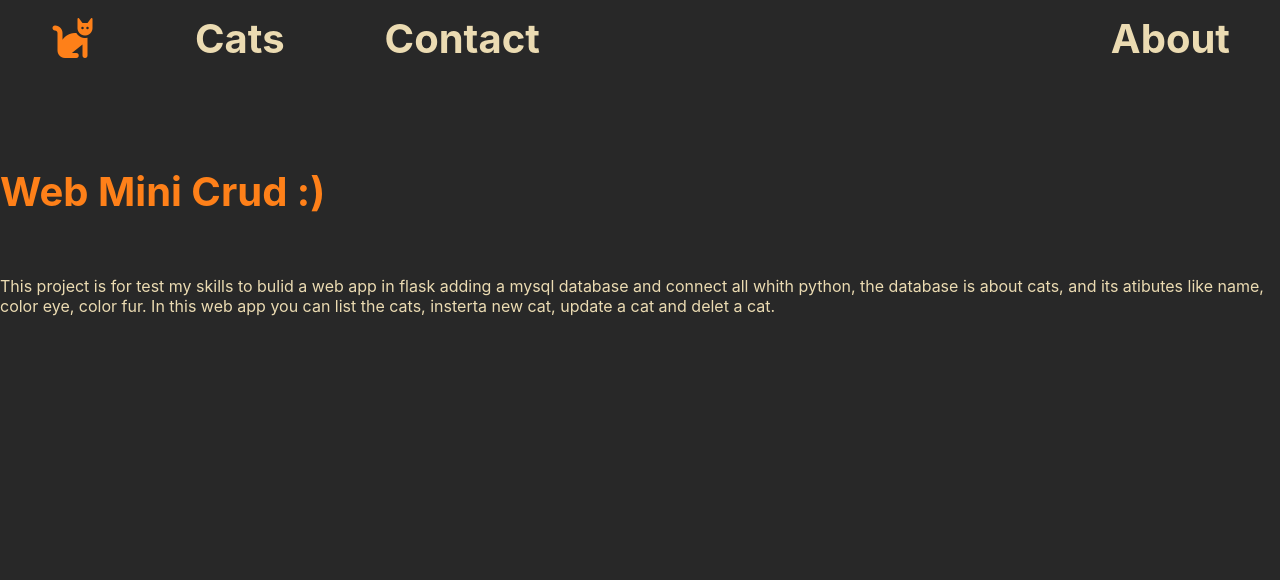
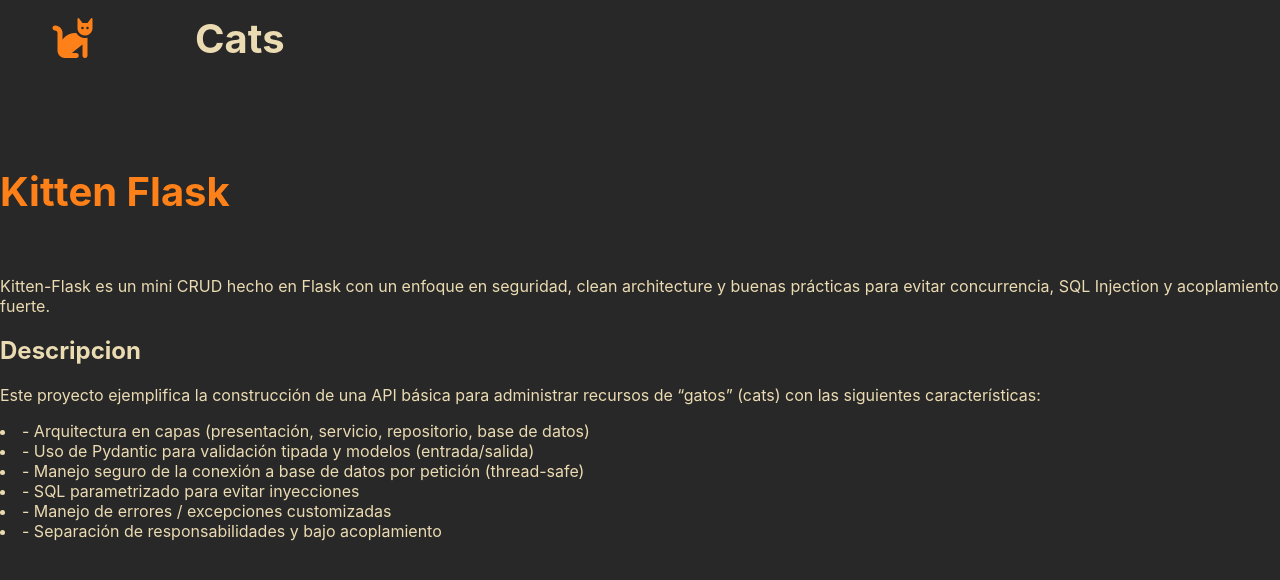
Before and after one commit to ErnestoAlns/kitten-flask, a Flask app: page /cats/ in a window 1280 px wide. Shown: the top 580 px of the page. Run offline with Flask 3, Linux system fonts and the light colour scheme.

Commit message:
home fix, better readme

```diff
--- a/templates/cats/data_cat.html
+++ b/templates/cats/data_cat.html
@@ -6,7 +6,7 @@
 
 {% block htitle%}
     <header class="header">
-        Kitten Flask CRUD
+        Kitten Data
     </header>
 {% endblock %}
 
--- a/templates/cats/home.html
+++ b/templates/cats/home.html
@@ -1,17 +1,24 @@
 {% extends 'index.html' %}
 
 {% block title %}
-    Home
+    Kitten
 {% endblock %}
 
 {% block htitle%}
     <header class="header">
-        <h1>Web Mini Crud :)</h1>
+        <h1>Kitten Flask</h1>
     </header>
 {% endblock %}
 
 {% block content%}
-<p>This project is for test my skills to bulid a web app in flask adding a mysql database and connect all whith python, the database is about cats, and its atibutes like name, color eye, color fur. In this web app you can list the cats, insterta new cat, update a cat and delet a cat.</p>
-
+    <p>Kitten-Flask es un mini CRUD hecho en Flask con un enfoque en seguridad, clean architecture y buenas prácticas para evitar concurrencia, SQL Injection y acoplamiento fuerte.</p>
+    <h2>Descripcion</h2>
+    <p>Este proyecto ejemplifica la construcción de una API básica para administrar recursos de “gatos” (cats) con las siguientes características:</p>
+    <li> - Arquitectura en capas (presentación, servicio, repositorio, base de datos)</li>
+    <li> - Uso de Pydantic para validación tipada y modelos (entrada/salida)</li>
+    <li> - Manejo seguro de la conexión a base de datos por petición (thread-safe)</li>
+    <li> - SQL parametrizado para evitar inyecciones</li>
+    <li> - Manejo de errores / excepciones customizadas</li>
+    <li> - Separación de responsabilidades y bajo acoplamiento</li>
 
 {% endblock %}
--- a/templates/index.html
+++ b/templates/index.html
@@ -14,8 +14,7 @@
             <ul>
                 <li><a href="{{ url_for('cats.home') }}" class="active"><i class="fas fa-cat"></i></a></li>
                 <li><a href="{{ url_for('cats.data_cat') }}">Cats</a></li>
-                <li><a href="#contact">Contact</a></li>
-                <li style="float:right"><a href="#about">About</a></li>
+       <!--     <li><a href="#contact">Contact</a></li> <li style="float:right"><a href="#about">About</a></li> -->
             </ul>
         </div>
 
```
Also changed, not shown: README.md, assets/img/kitten-page.png (added).
